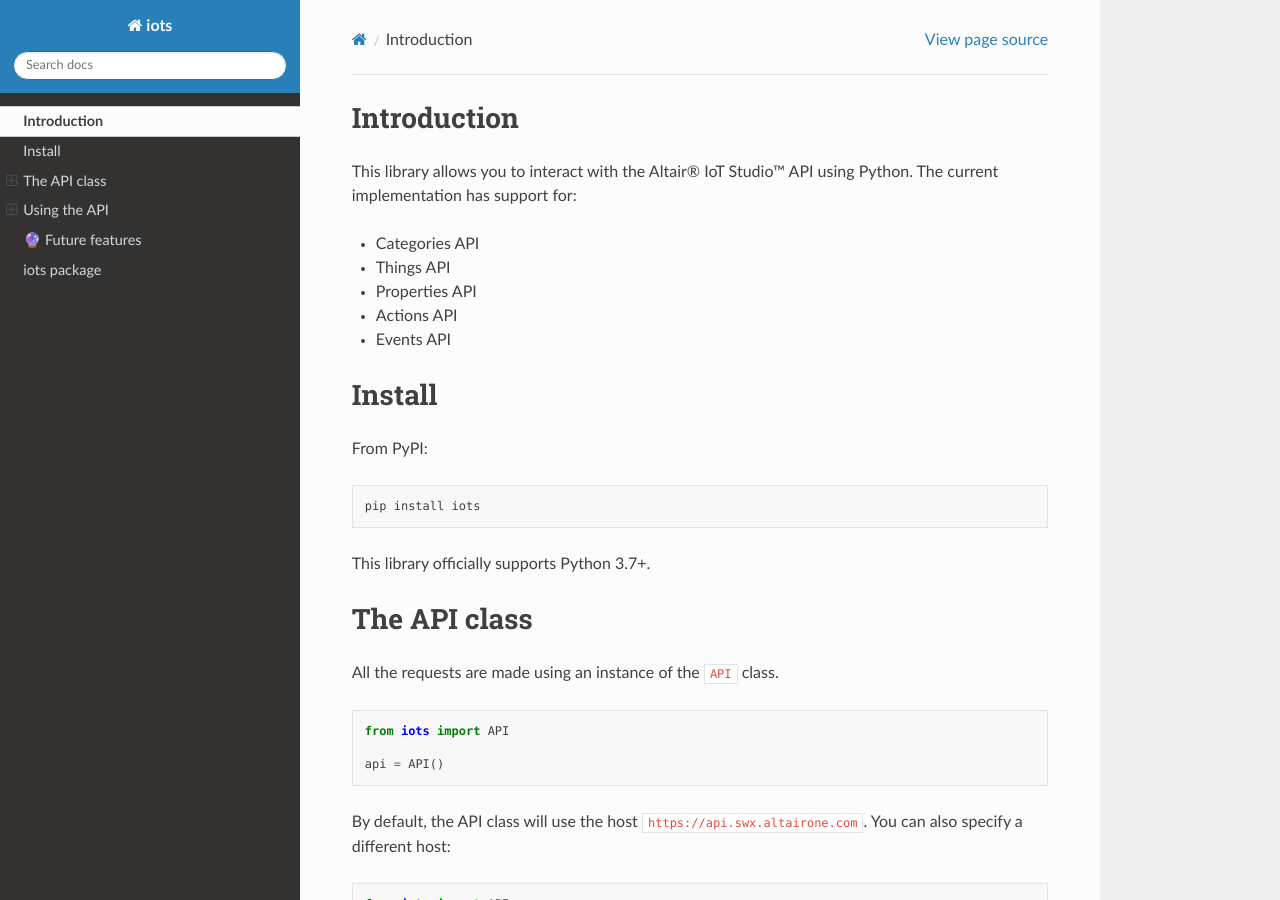
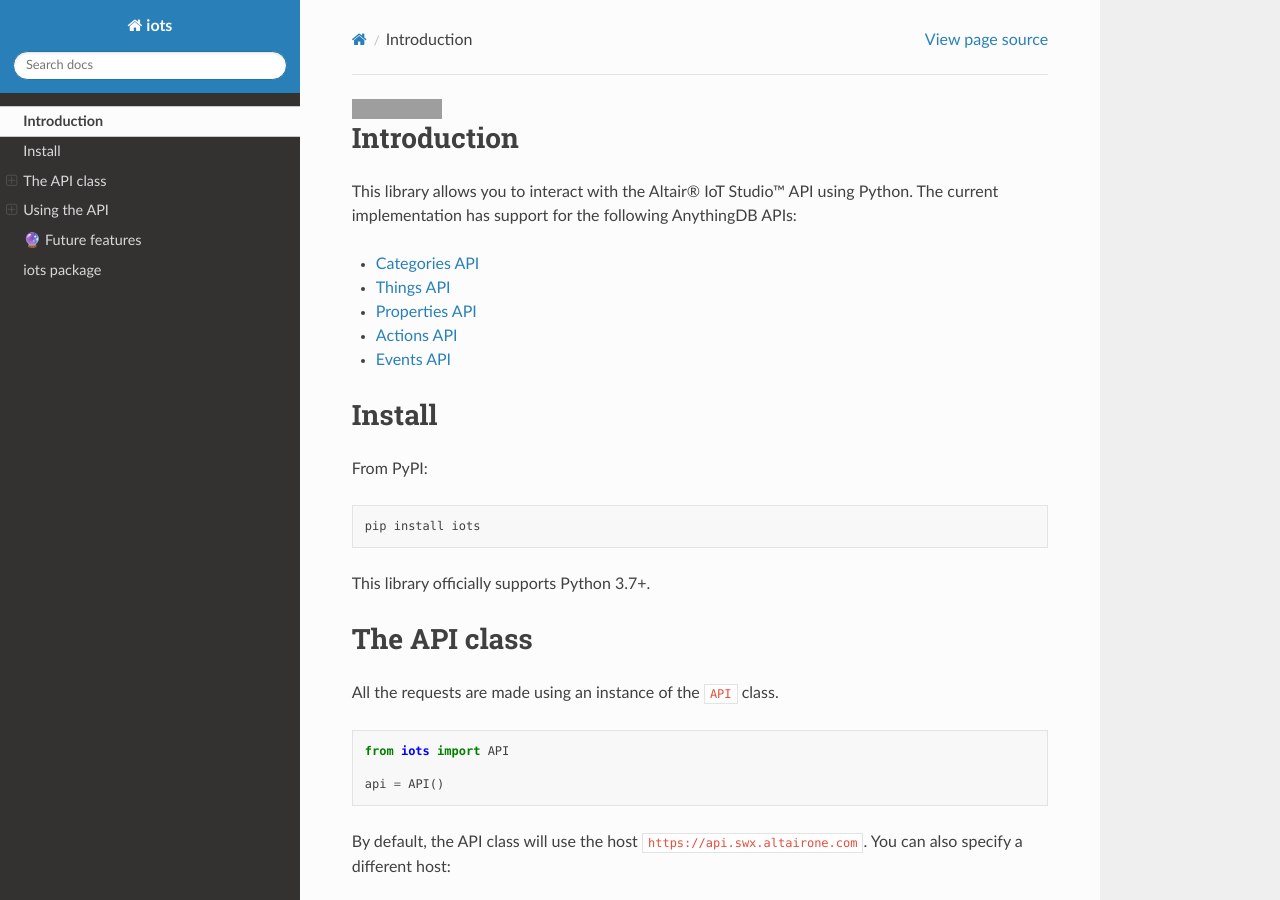
Before and after one commit to altairengineering/iots-python, a Sphinx documentation site: the page built from docs/readme.rst, in a window 1280 px wide and 900 px high. Built offline with Sphinx 7.4.7 and the Read the Docs theme 2.0.0, drawn with Linux system fonts in a browser that asks for light colours; grey boxes are pictures that could not be loaded.

Commit message:
docs: update readme and add changelog

```diff
--- a/docs/readme.rst
+++ b/docs/readme.rst
@@ -1,16 +1,23 @@
+
+
+.. image:: https://img.shields.io/pypi/pyversions/iots-python.svg
+   :target: https://pypi.org/project/iots
+   :alt: Supported Versions
+
 
 Introduction
 ------------
 
 This library allows you to interact with the Altair® IoT Studio™ API using
-Python. The current implementation has support for:
+Python. The current implementation has support for the following AnythingDB
+APIs:
 
 
-* Categories API
-* Things API
-* Properties API
-* Actions API
-* Events API
+* `Categories API <https://openapi.swx.altairone.com/cloud/anything-db#/Categories>`_
+* `Things API <https://openapi.swx.altairone.com/cloud/anything-db#/Things>`_
+* `Properties API <https://openapi.swx.altairone.com/cloud/anything-db#/Properties>`_
+* `Actions API <https://openapi.swx.altairone.com/cloud/anything-db#/Actions>`_
+* `Events API <https://openapi.swx.altairone.com/cloud/anything-db#/Events>`_
 
 Install
 -------
```
Also changed, not shown: CHANGELOG.md (added, +17 -0 lines), README.md (+11 -7 lines).
